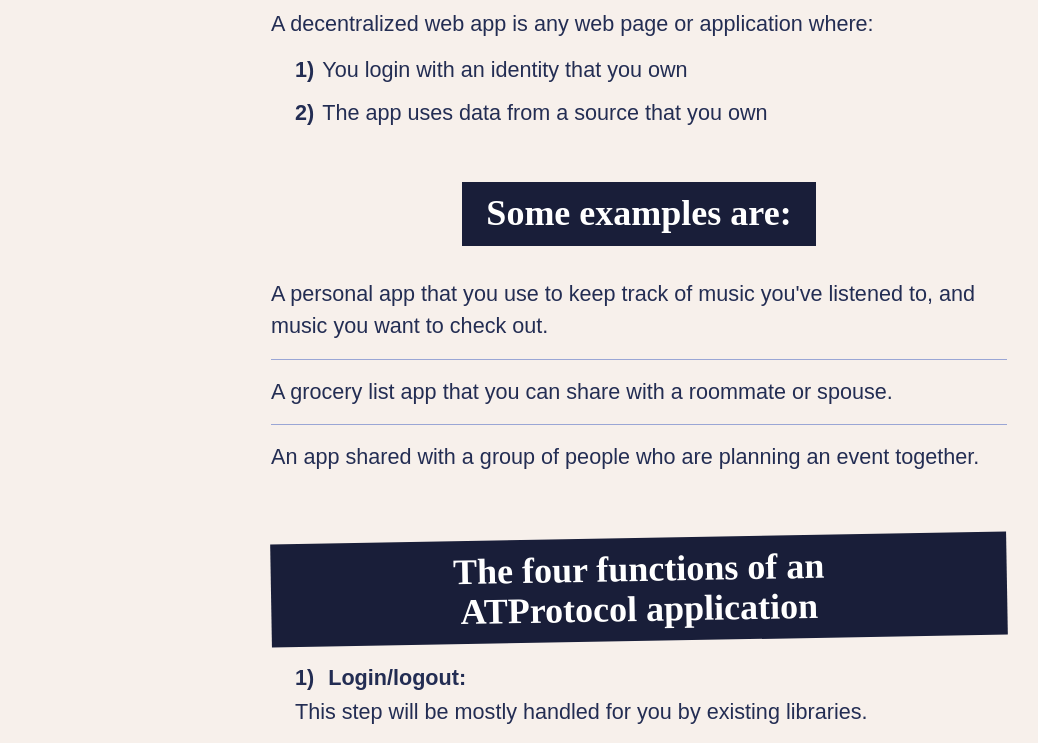
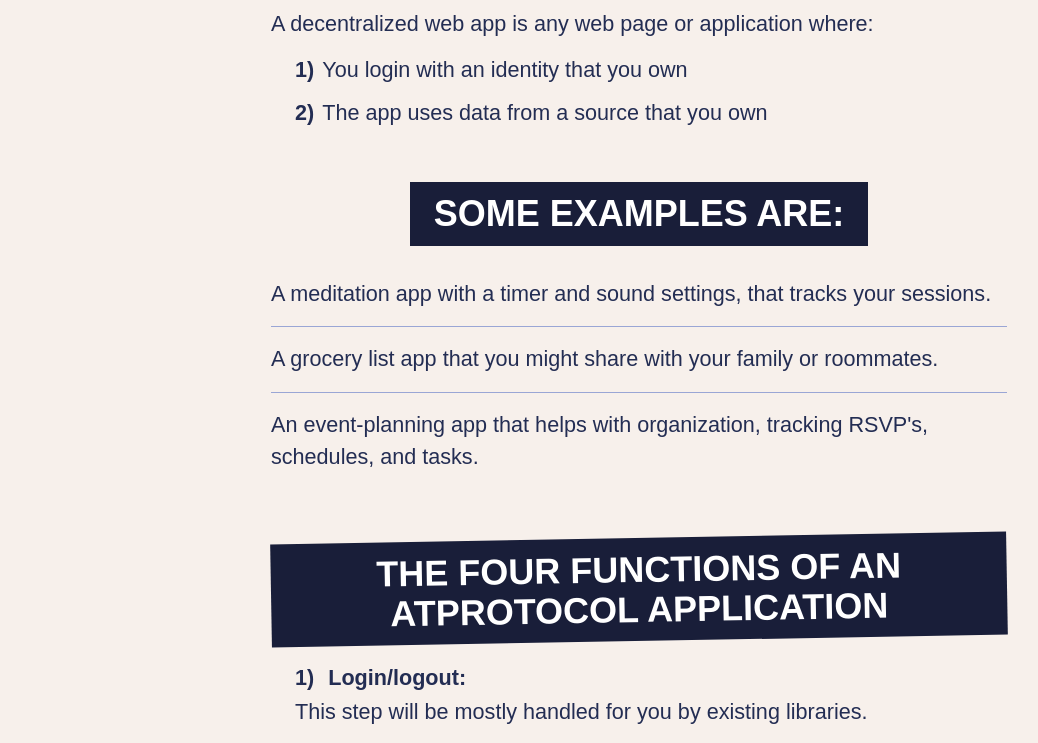
Before and after one commit to YetAnotherJonWilson/atproto-app-builder, a website built with Vite: page app-builder.html in a window 1280 px wide. Shown: the part 524-1267 px from the top of the page, without its empty margins (1-1039 px from the left). Built offline with nearby package versions, Linux system fonts and the light colour scheme; a web font is replaced by a local one.

Commit message:
content and style updates

```diff
--- a/app-builder.html
+++ b/app-builder.html
@@ -25,15 +25,16 @@
           <h2>Some examples are:</h2>
           <ul>
             <li>
-              A personal app that you use to keep track of music you've listened
-              to, and music you want to check out.
+              A meditation app with a timer and sound settings, that tracks your
+              sessions.
             </li>
             <li>
-              A grocery list app that you can share with a roommate or spouse.
+              A grocery list app that you might share with your family or
+              roommates.
             </li>
             <li>
-              An app shared with a group of people who are planning an event
-              together.
+              An event-planning app that helps with organization, tracking
+              RSVP's, schedules, and tasks.
             </li>
           </ul>
         </section>
--- a/styles.css
+++ b/styles.css
@@ -213,7 +213,8 @@
     }
 
     .intro-block h2 {
-      font-family: var(--ff-heading);
+      font-family: Andale Mono, sans-serif;
+      text-transform: uppercase;
       font-size: 2.25rem;
       font-weight: 700;
       color: white;
```
